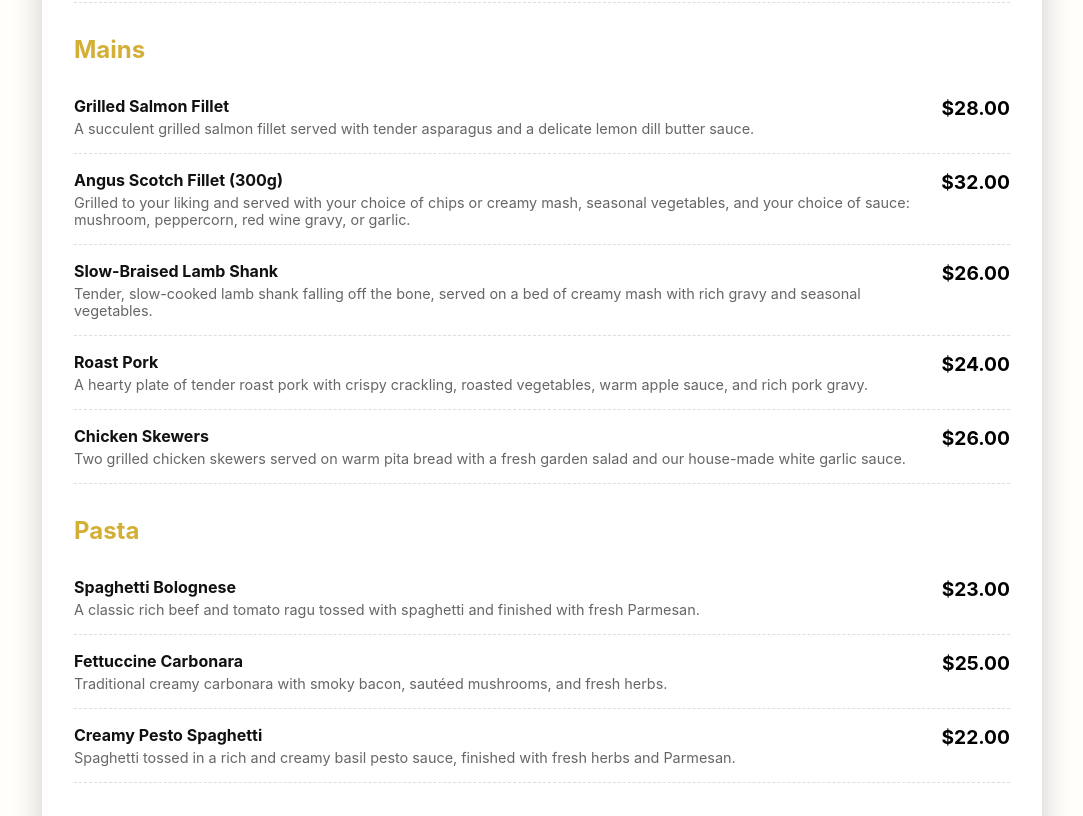
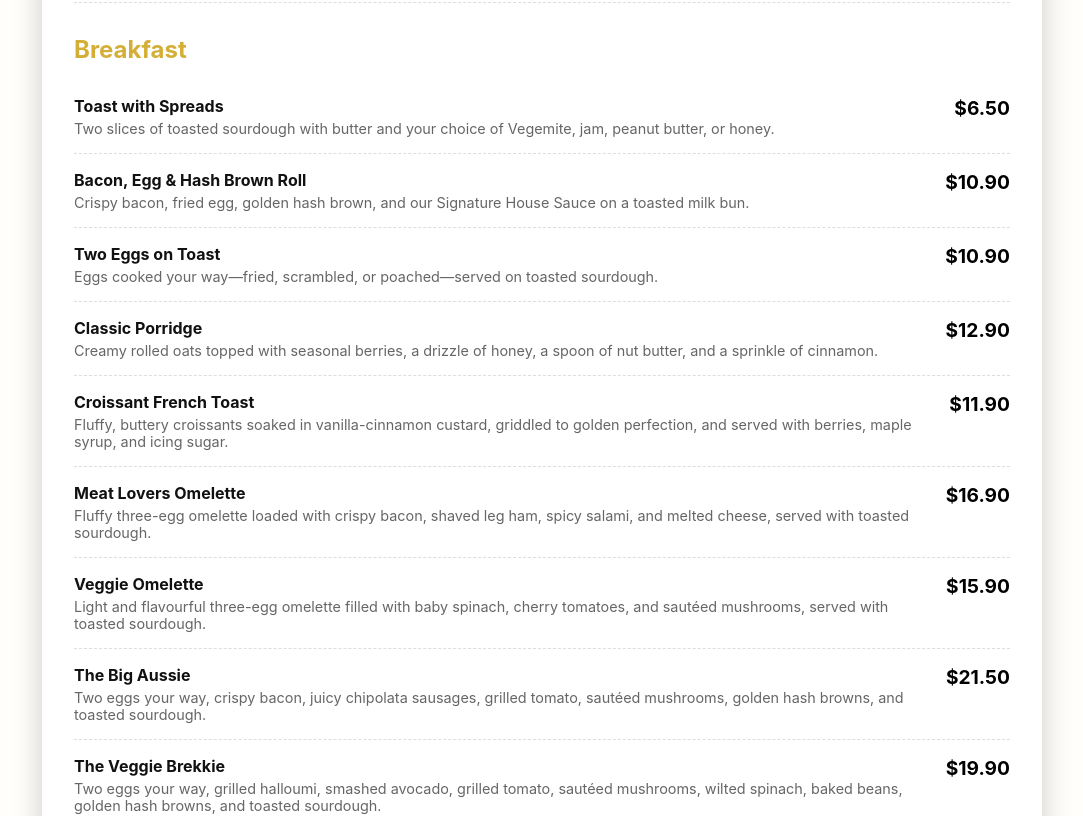
Before and after one commit to gurshersingh/rustngold-v1, a Next.js app: page / in a window 1280 px wide. Shown: the part 1420-2236 px from the top of the page, without its empty margins (98-1181 px from the left). Built offline with nearby package versions, Linux system fonts and the light colour scheme.

Commit message:
breakfast added

```diff
--- a/src/data.js
+++ b/src/data.js
@@ -31,6 +31,24 @@ export const MENU = [
       { name: 'Lemon Pepper Calamari', price: '15.00', desc: 'Lightly fried calamari tossed in lemon and cracked pepper, served with a side of aioli.' },
       { name: 'Crispy Potato Wedges', price: '10.00', desc: 'Classic potato wedges seasoned and fried to perfection, served with sour cream and sweet chili sauce.' },
       { name: 'Haloumi Fries', price: '14.00', desc: 'Sticks of crispy, fried haloumi cheese drizzled with honey.' }
+    ]
+  },
+  {
+    id: 'breakfast',
+    title: 'Breakfast',
+    description: 'Served Saturday & Sunday until 2pm.',
+    items: [
+      { name: 'Toast with Spreads', price: '6.50', desc: 'Two slices of toasted sourdough with butter and your choice of Vegemite, jam, peanut butter, or honey.' },
+      { name: 'Bacon, Egg & Hash Brown Roll', price: '10.90', desc: 'Crispy bacon, fried egg, golden hash brown, and our Signature House Sauce on a toasted milk bun.' },
+      { name: 'Two Eggs on Toast', price: '10.90', desc: 'Eggs cooked your way—fried, scrambled, or poached—served on toasted sourdough.' },
+      { name: 'Classic Porridge', price: '12.90', desc: 'Creamy rolled oats topped with seasonal berries, a drizzle of honey, a spoon of nut butter, and a sprinkle of cinnamon.' },
+      { name: 'Croissant French Toast', price: '11.90', desc: 'Fluffy, buttery croissants soaked in vanilla-cinnamon custard, griddled to golden perfection, and served with berries, maple syrup, and icing sugar.' },
+      { name: 'Meat Lovers Omelette', price: '16.90', desc: 'Fluffy three-egg omelette loaded with crispy bacon, shaved leg ham, spicy salami, and melted cheese, served with toasted sourdough.' },
+      { name: 'Veggie Omelette', price: '15.90', desc: 'Light and flavourful three-egg omelette filled with baby spinach, cherry tomatoes, and sautéed mushrooms, served with toasted sourdough.' },
+      { name: 'The Big Aussie', price: '21.50', desc: 'Two eggs your way, crispy bacon, juicy chipolata sausages, grilled tomato, sautéed mushrooms, golden hash browns, and toasted sourdough.' },
+      { name: 'The Veggie Brekkie', price: '19.90', desc: 'Two eggs your way, grilled halloumi, smashed avocado, grilled tomato, sautéed mushrooms, wilted spinach, baked beans, golden hash browns, and toasted sourdough.' },
+      { name: 'Chilli Scramble', price: '15.90', desc: 'Creamy scrambled eggs infused with house-made chilli oil, topped with crumbled feta and crispy fried shallots, served on toasted sourdough.' },
+      { name: 'Classic Eggs Benny', price: '16.90', desc: 'Two poached eggs with wilted spinach on a toasted English muffin, topped with rich hollandaise sauce and your choice of leg ham or bacon.' },
     ]
   },
   {
@@ -89,6 +107,18 @@ export const MENU = [
     ]
   },
   {
+    id: 'todays_special',
+    title: "Today's Specials",
+    description: 'Available for a limited time only. Perfect for a quick, hearty lunch!',
+    items: [
+      {
+        name: 'Butter Chicken with Saffron Rice & Drink',
+        price: '15.99',
+        desc: 'Rich, creamy butter chicken simmered in a spiced tomato sauce, served with aromatic saffron rice and your choice of canned soft drink. A comforting classic with a touch of elegance.'
+      }
+    ]
+  },
+  {
     id: 'sides',
     title: 'Sides',
     items: [
```
